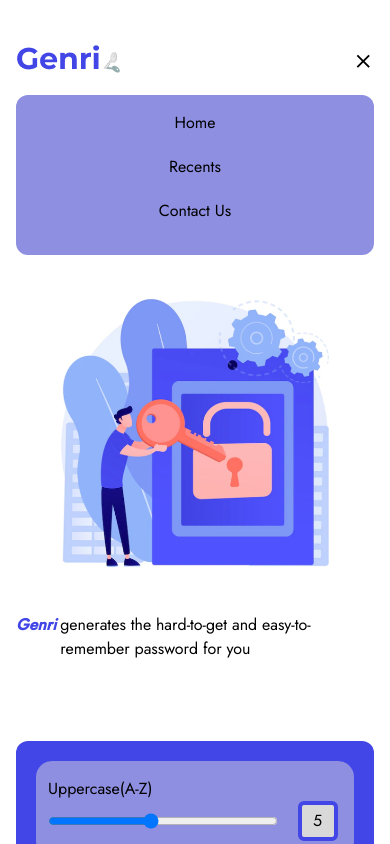
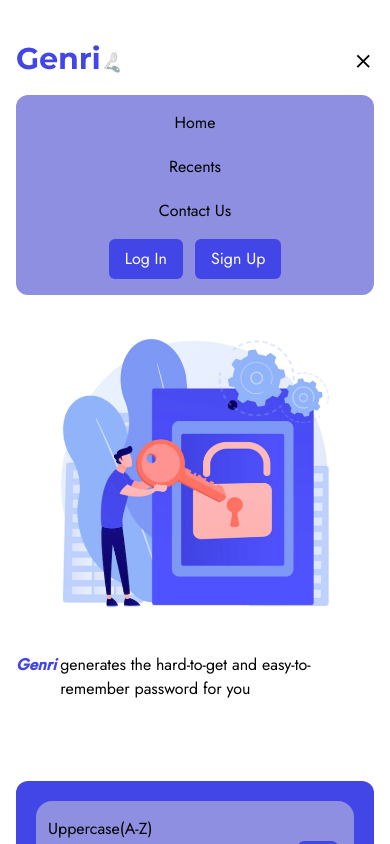
Before and after one commit to IamHenryOkeke/Genri-Password-Generator-Web-App, a React (Vite) app: page / in a window 390 px wide. Both pictures are taken after a click on the element 362 px from the left and 61 px from the top of the page. Shown: the top 844 px of the page. Built offline with nearby package versions, Linux system fonts and the light colour scheme; no server answers.

Commit message:
bug fixes

```diff
--- a/src/components/Navbar.jsx
+++ b/src/components/Navbar.jsx
@@ -18,12 +18,14 @@
             // User is signed in
             const uid = user.uid;
             setUserStatus(uid);
+            console.log(user)
         } else {
             // User is signed out
             setUserStatus(null);
             console.log("user is logged out");
         }
     })
+    setNavbar(false)
   }, [])
   return (
     <nav className="mx-4 md:mx-8 lg:mx-32 font-body">
@@ -167,7 +169,7 @@
                                                     console.log(err)
                                                 })
                                             }}
-                                            className="hidden md:block md:font-medium md:text-sm md:px-8 md:py-2 bg-indigo-950 rounded-md text-white"
+                                            className="px-4 py-2 bg-indigo-950 rounded-md text-white"
                                         >
                                             Log out
                                         </button>
@@ -176,14 +178,14 @@
                                     <div className="flex gap-3">
                                         <Link to="/login">
                                             <button
-                                                className="hidden md:block md:font-medium md:text-sm md:px-8 md:py-2 bg-indigo-950 rounded-md text-white"
+                                                className="px-4 py-2 bg-indigo-950 rounded-md text-white"
                                             >
                                                 Log In
                                             </button>
                                         </Link>
                                         <Link to="/signup">
                                             <button
-                                                className="hidden md:block md:font-medium md:text-sm md:px-8 md:py-2 bg-indigo-950 rounded-md text-white"
+                                                className="px-4 py-2 bg-indigo-950 rounded-md text-white"
                                             >
                                                 Sign Up
                                             </button>
@@ -196,7 +198,7 @@
                     ) : (location.pathname === "/signup") ? (
                             <Link to="/login">
                                 <button
-                                    className="hidden md:block md:font-medium md:text-sm md:px-8 md:py-2 bg-indigo-950 rounded-md text-white"
+                                    className="px-4 py-2 bg-indigo-950 rounded-md text-white"
                                 >
                                     Log In
                                 </button>
@@ -204,7 +206,7 @@
                     ) : (location.pathname === "/login") ? (
                         <Link to="/signup">
                                 <button
-                                    className="hidden md:block md:font-medium md:text-sm md:px-8 md:py-2 bg-indigo-950 rounded-md text-white"
+                                    className="px-4 py-2 bg-indigo-950 rounded-md text-white"
                                 >
                                     Sign Up
                                 </button>
```
